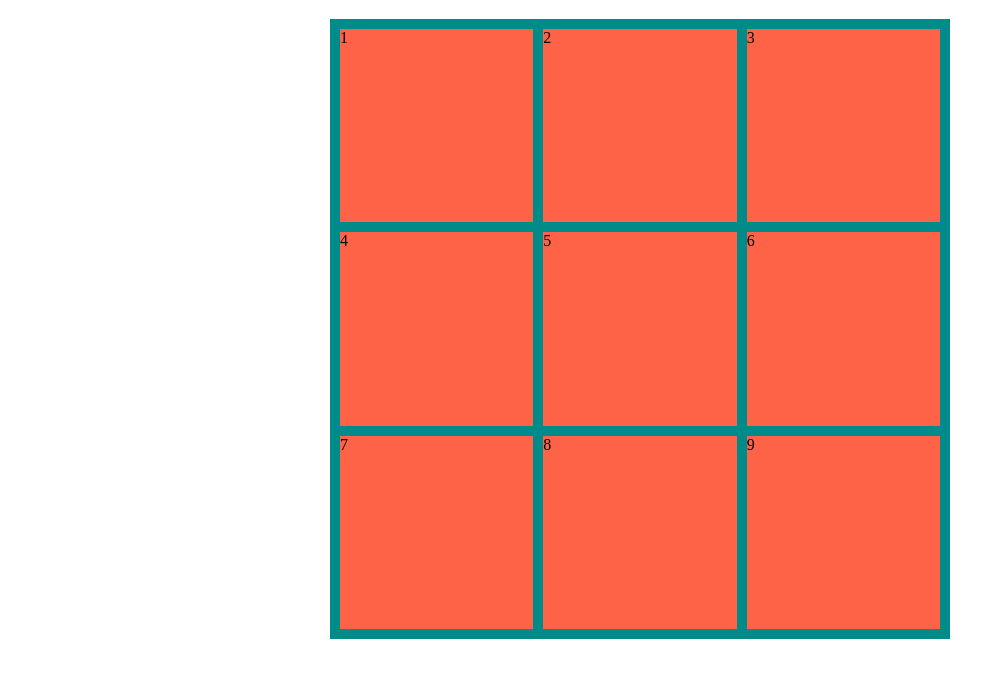
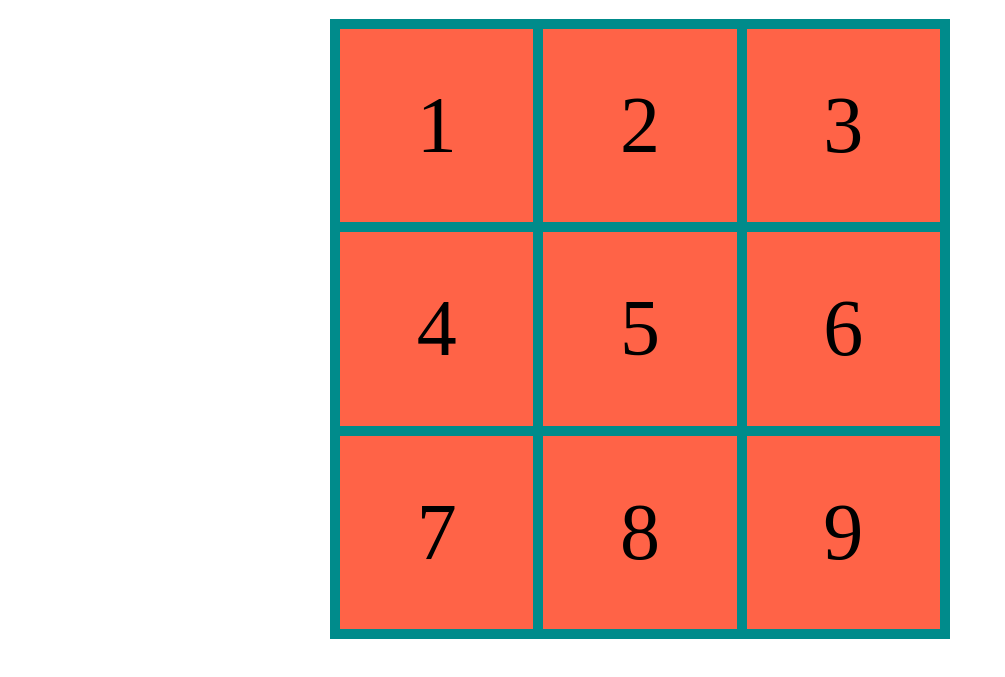
Before and after one commit to WilAm1/TicTacToe, a plain HTML site: page index.html in a window 1280 px wide. Shown: the part 61-738 px from the top of the page, without its empty margins (0-1005 px from the left). Drawn offline with Linux system fonts and the light colour scheme.

Commit message:
Resize font

```diff
--- a/style.css
+++ b/style.css
@@ -16,5 +16,9 @@
 }
 
 .tile {
+    font-size: 5em;
+    display: flex;
+    align-items: center;
+    justify-content: center;
     background-color: tomato;
 }
```
